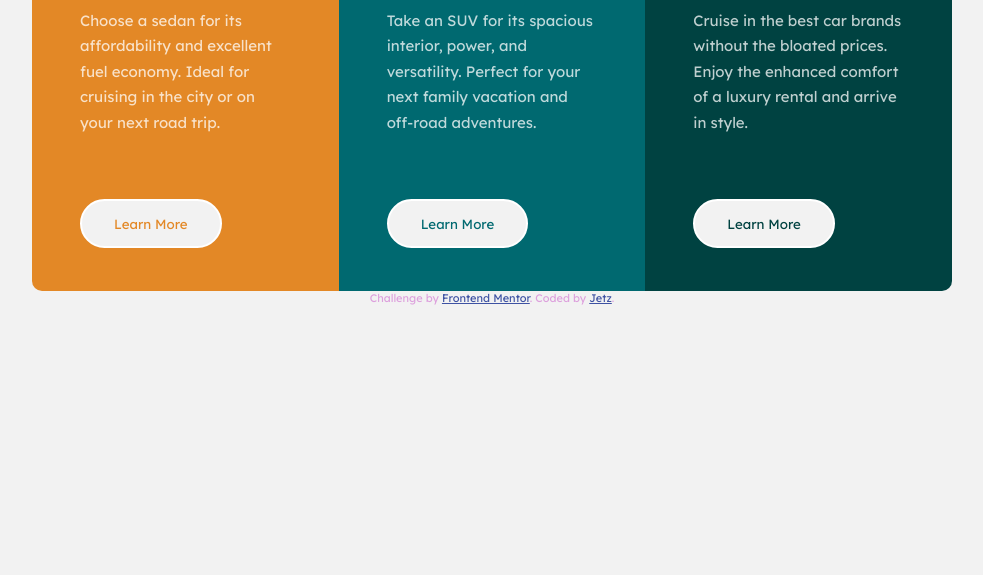
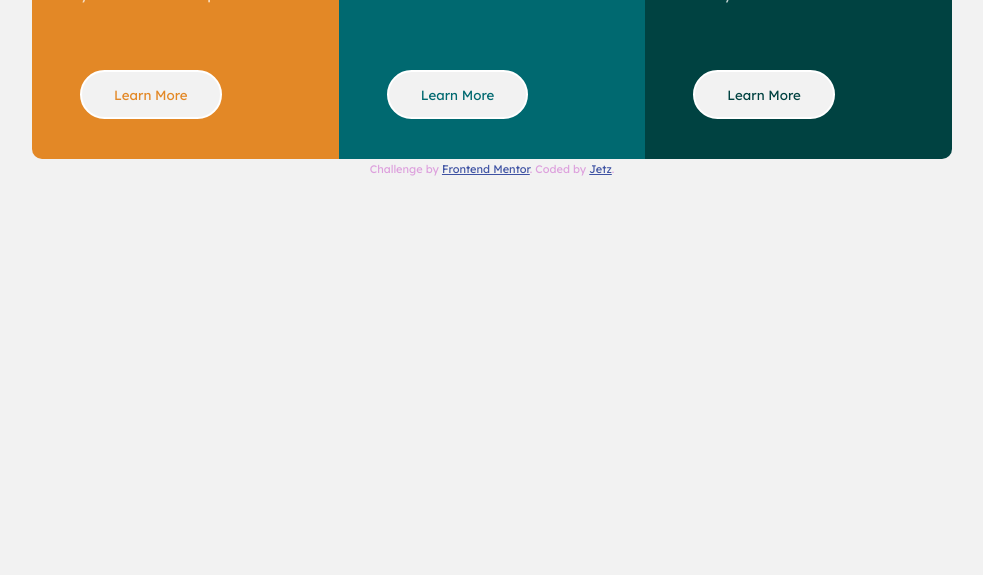
Before and after one commit to JCJetz/3-column-preview-card-component, a plain HTML site: page index.html in a window 1280 px wide. Shown: the part 483-1058 px from the top of the page, without its empty margins (148-1131 px from the left). After the commit the page ends 800 px from the top, so only its background shows below. Drawn offline with Linux system fonts and the light colour scheme.

Commit message:
posicion

```diff
--- a/style.css
+++ b/style.css
@@ -24,7 +24,7 @@
 
  * {
     margin: 0;
-    padding: ;
+    padding: 0;
     box-sizing: border-box;
 }
 
@@ -40,14 +40,13 @@ a {
 
 body {
     background-color: hsl(0, 0%, 95%);
+    min-width: 100vw;
     min-height: 100vh;
     font-size: 15px;
     display: flex;
     flex-direction: column;
     justify-content: center;
     align-items: center;
-    width: 1088px;
-    height: 1058px;
     margin: auto;
 }
 
@@ -56,7 +55,11 @@ main {
     width: 920px;
     height: 503px;
     display: flex;
+    justify-content: center;
+    align-self: center;
+
 }
+
 
 
 .card {
@@ -99,7 +102,7 @@ main {
 
 /*  card  */
 .card-Sedans {
-        height: 500;
+        height: 500px;
         float: left;
         width: 33.33%;
         padding: 3rem 3rem 3.9rem 3rem;
@@ -108,7 +111,7 @@ main {
 }
 
 .card-SUVs {
-    height: 500;
+    height: 500px;
     float: left;
     width: 33.33%;
     background-color: var(--Dark-cyan);
@@ -116,7 +119,7 @@ main {
 }
 
 .card-Luxury {
-    height: 500;
+    height: 500px;
     width: 33.33%;
     float: left;
     background-color:var(--Very-dark-cyan);
@@ -183,7 +186,6 @@ button:hover {
     content: url(./images/icon-sedans.svg);
     margin-bottom: 2rem;
     height: 64px;
-    width: 40;
 }
 
 
```
